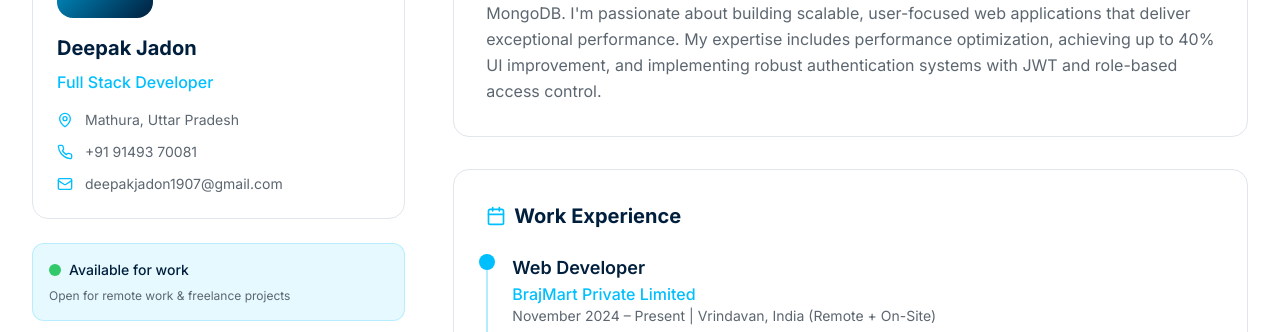
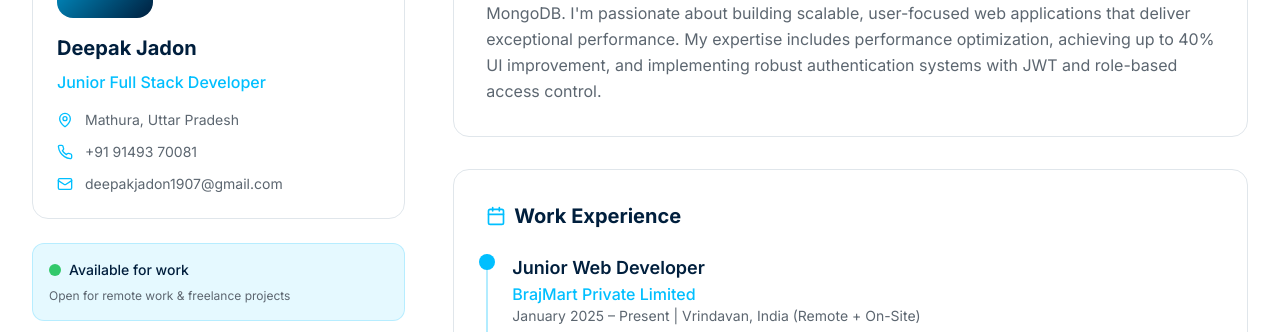
Before and after one commit to deepakjadon1902/deepak_portfolio, a React (Vite) app: page /about in a window 1280 px wide. Shown: the part 468-800 px from the top of the page. Built offline with nearby package versions, Linux system fonts and the light colour scheme; the HTML template or start-up script is replaced by a standard one.

Commit message:
Update job titles and dates in About page

```diff
--- a/src/pages/About.tsx
+++ b/src/pages/About.tsx
@@ -39,7 +39,7 @@ const About = () => {
                   DJ
                 </div>
                 <h3 className="text-xl font-bold text-navy mb-2">Deepak Jadon</h3>
-                <p className="text-sky font-medium mb-4">Full Stack Developer</p>
+                <p className="text-sky font-medium mb-4">Junior Full Stack Developer</p>
 
                 <div className="space-y-3">
                   {[
@@ -102,9 +102,9 @@ const About = () => {
                 <div className="absolute left-0 top-0 w-4 h-4 -translate-x-[9px] rounded-full bg-sky" />
 
                 <div className="mb-2">
-                  <h4 className="text-lg font-semibold text-navy">Web Developer</h4>
+                  <h4 className="text-lg font-semibold text-navy">Junior Web Developer</h4>
                   <p className="text-sky font-medium">BrajMart Private Limited</p>
-                  <p className="text-sm text-muted-foreground mb-4">November 2024 – Present | Vrindavan, India (Remote + On-Site)</p>
+                  <p className="text-sm text-muted-foreground mb-4">January 2025 – Present | Vrindavan, India (Remote + On-Site)</p>
                 </div>
 
                 <div className="space-y-2">
```
